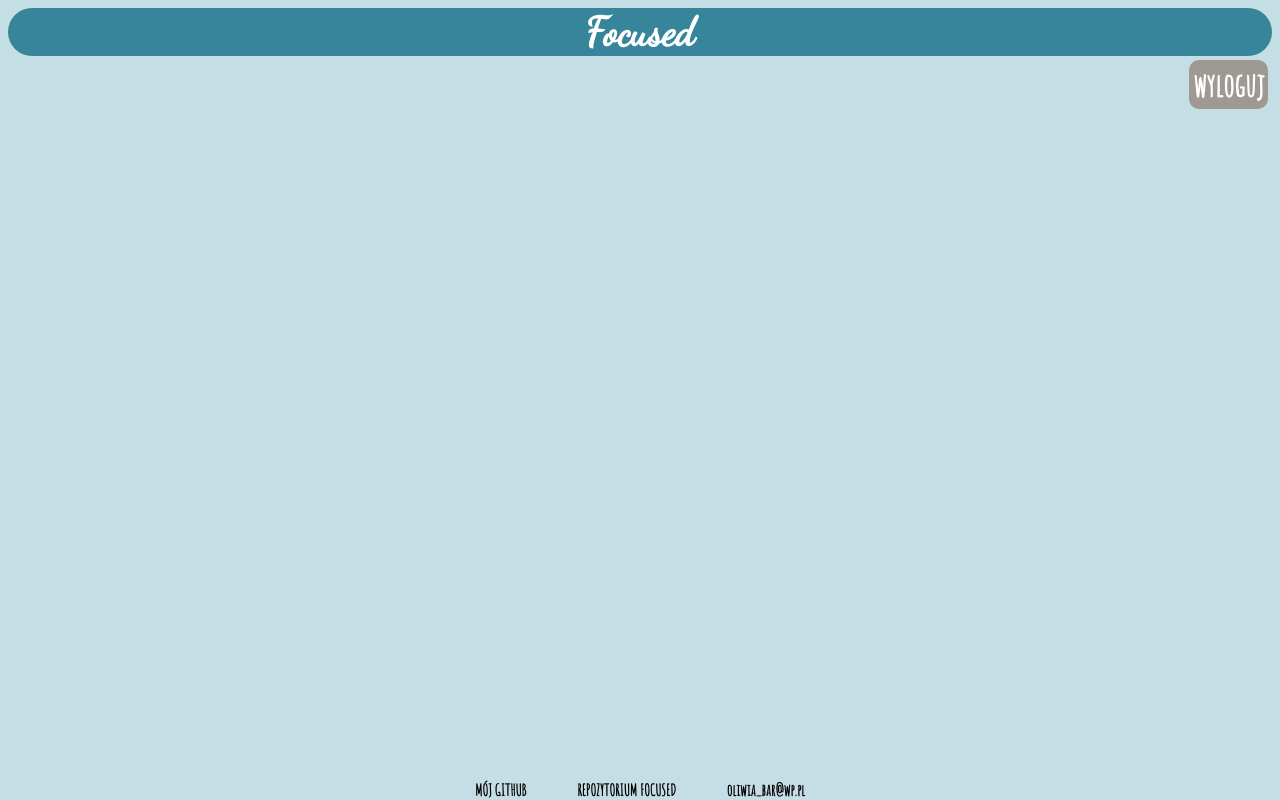
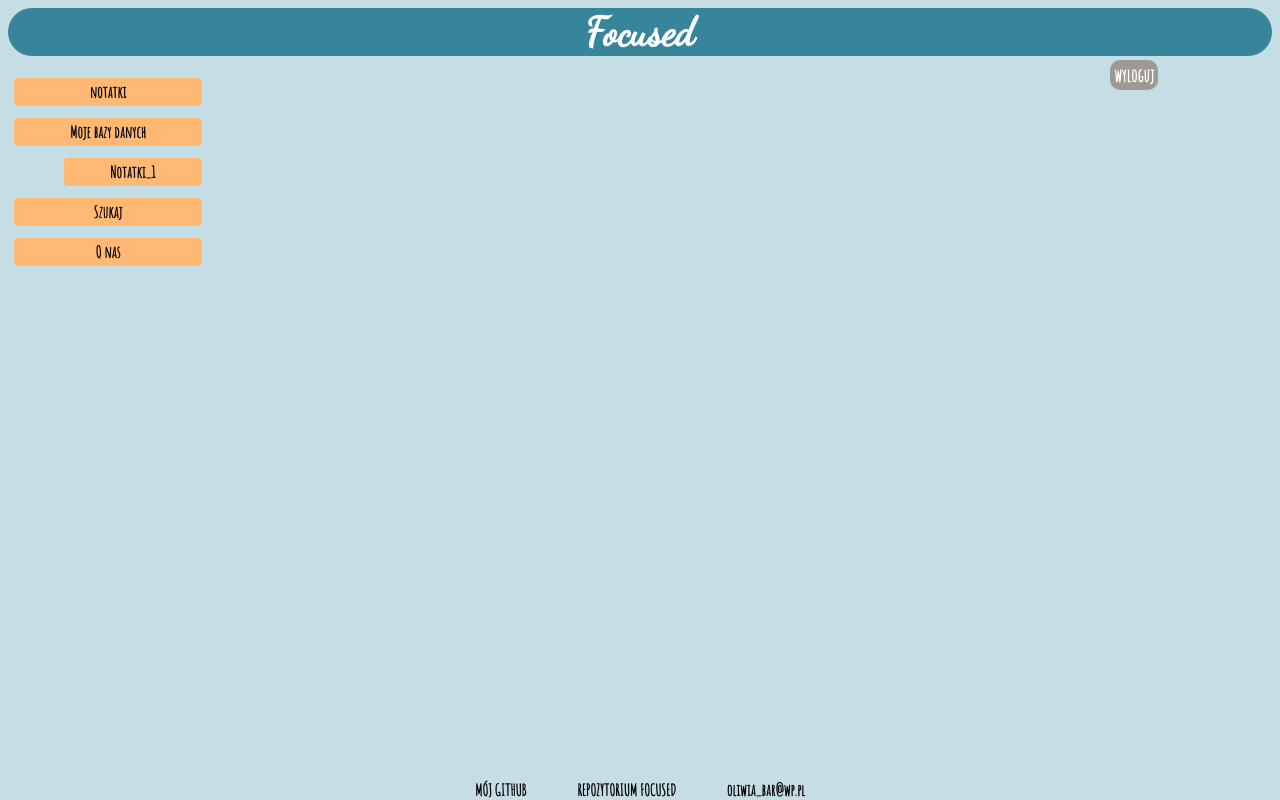
Before and after one commit to AllCoolNicknamesWereTaken/Focused, a plain HTML site: page views/3view.html in a window 1280 px wide. Drawn offline with Linux system fonts and the light colour scheme.

Commit message:
menu in progress

```diff
--- a/views/3view.html
+++ b/views/3view.html
@@ -16,6 +16,25 @@
     <div class='button2'>
       wyloguj
     </div>
+    <nav>
+      <ol>
+        <li class="Kalendarz">
+          <a href="index.html">notatki</a>
+        </li>
+        <li class="base">
+          <a href="szkolenia.html">Moje bazy danych</a>
+          <li class="Rozwijalne">
+            <a>Notatki_1</a>
+          </li>
+        </li>
+        <li class="Szukaj">
+          <a href="konferencje.html">Szukaj</a>
+        </li>
+        <li>
+          <a href="onas.html">O nas</a>
+        </li>
+      </ol>
+    </nav>
     <div class="footer">
       <div class="footerObj">
         MÓJ GITHUB
--- a/views/main.css
+++ b/views/main.css
@@ -7,7 +7,7 @@
 }
 
 body {
-  background-color: #C5DDE4
+  background-color: #C5DDE4;
 }
 
 .headings {
@@ -96,3 +96,34 @@ body {
   display: inline;
   margin: 3vh;
 }
+
+nav ol {
+/*background: #FFB974;*/
+list-style: none;
+padding: 0;
+width: 200px;
+border-radius: 10px;
+  /*border: solid #C5DDE4 6px;*/
+
+}
+nav ol li {
+  background: #FFB974;
+  border: solid #C5DDE4 6px;
+border-radius: 10px;
+padding: 4px;
+}
+nav ul li:last-child {
+  border-radius: 10px;
+  border: solid #C5DDE4 6px;
+}
+nav ol li a {
+color: black;
+text-decoration: none;
+}
+nav ol li a:hover {
+text-decoration: underline;
+}
+
+.Rozwijalne {
+  margin-left: 50px;
+}
--- a/views/pulpit.css
+++ b/views/pulpit.css
@@ -12,14 +12,13 @@
 }
 
 .button2 {
-    width: 140px;
     border-color: #9F9993;
     background-color: #9F9993;
     color: white;
     float:right;
-    font-size: 4vh;
+    font-size: 18px;
     margin-top: 0.3%;
-    margin-right: 0.3%;
+    margin-right: 9%;
     padding: 0;
     width: auto;
 }
```
